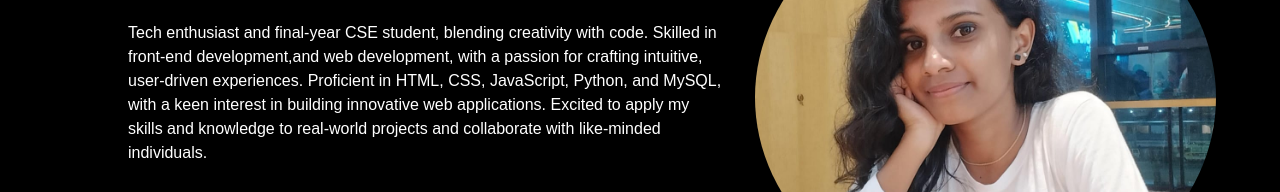
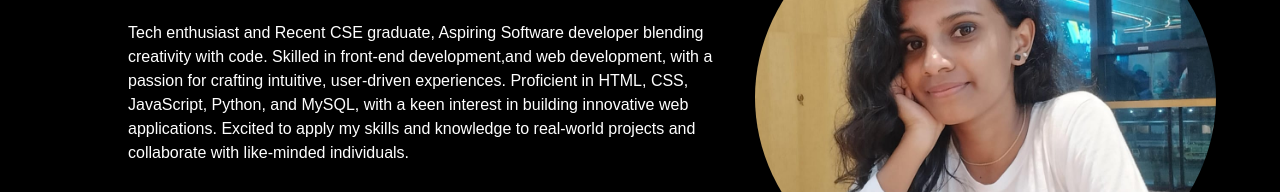
Before and after one commit to Karthikashan1708/Portfolio, a plain HTML site: page index.html in a window 1280 px wide. Shown: the part 368-560 px from the top of the page. Drawn offline with nearby package versions, Linux system fonts and the light colour scheme.

Commit message:
Update index.html

```diff
--- a/index.html
+++ b/index.html
@@ -56,7 +56,7 @@
                 <h1>Hey I'm</h1>
                 <h1>karthika S</h1>
                 <h4 style="--i:6"> <span class="text"></span></h4><br>
-                <p>Tech enthusiast and final-year CSE student, blending creativity with code. Skilled in front-end development,and web development, with a passion for crafting intuitive, user-driven experiences. Proficient in HTML, CSS, JavaScript, Python, and MySQL, with a keen interest in building innovative web applications.
+                <p>Tech enthusiast and Recent CSE graduate, Aspiring Software developer blending creativity with code. Skilled in front-end development,and web development, with a passion for crafting intuitive, user-driven experiences. Proficient in HTML, CSS, JavaScript, Python, and MySQL, with a keen interest in building innovative web applications.
                      Excited to apply my skills and knowledge to real-world projects and collaborate with like-minded individuals.</p>
                 <h4 style="--i:6"> <span class="text"></span></h4>
 
```
